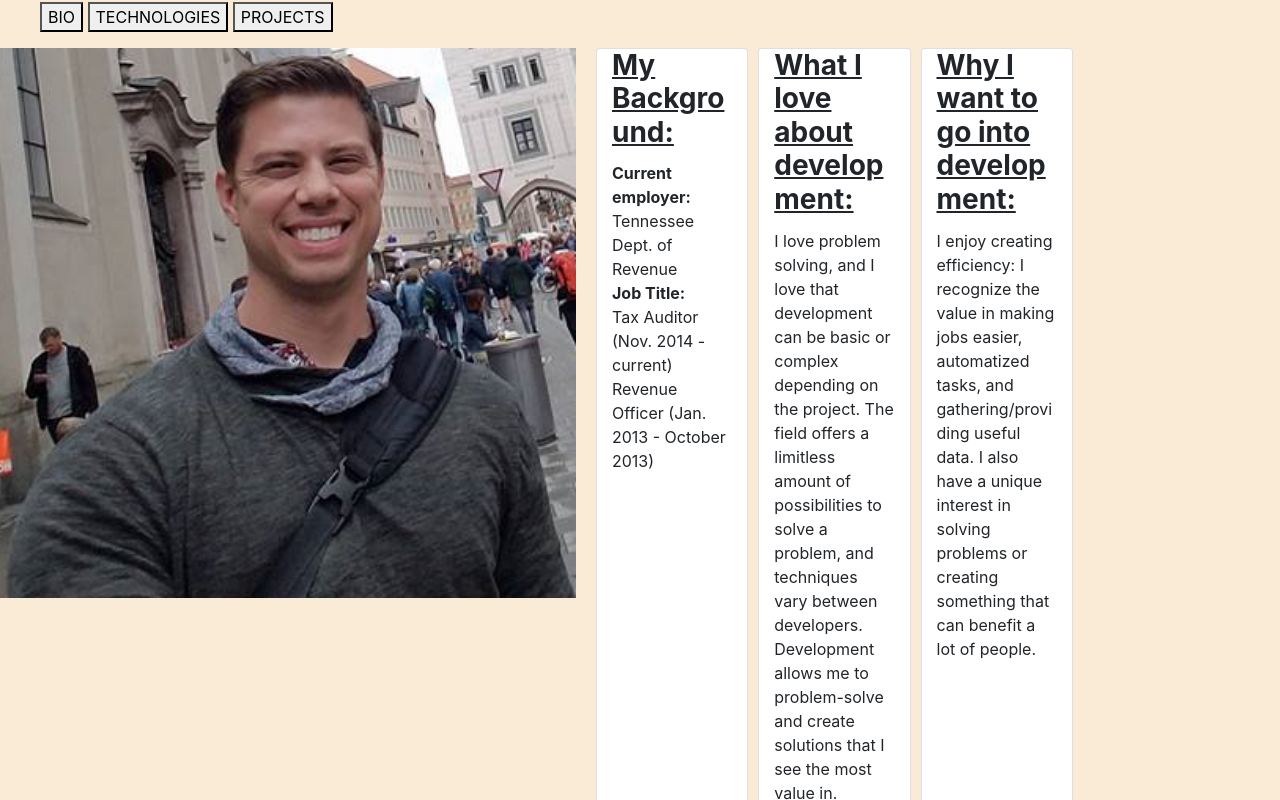
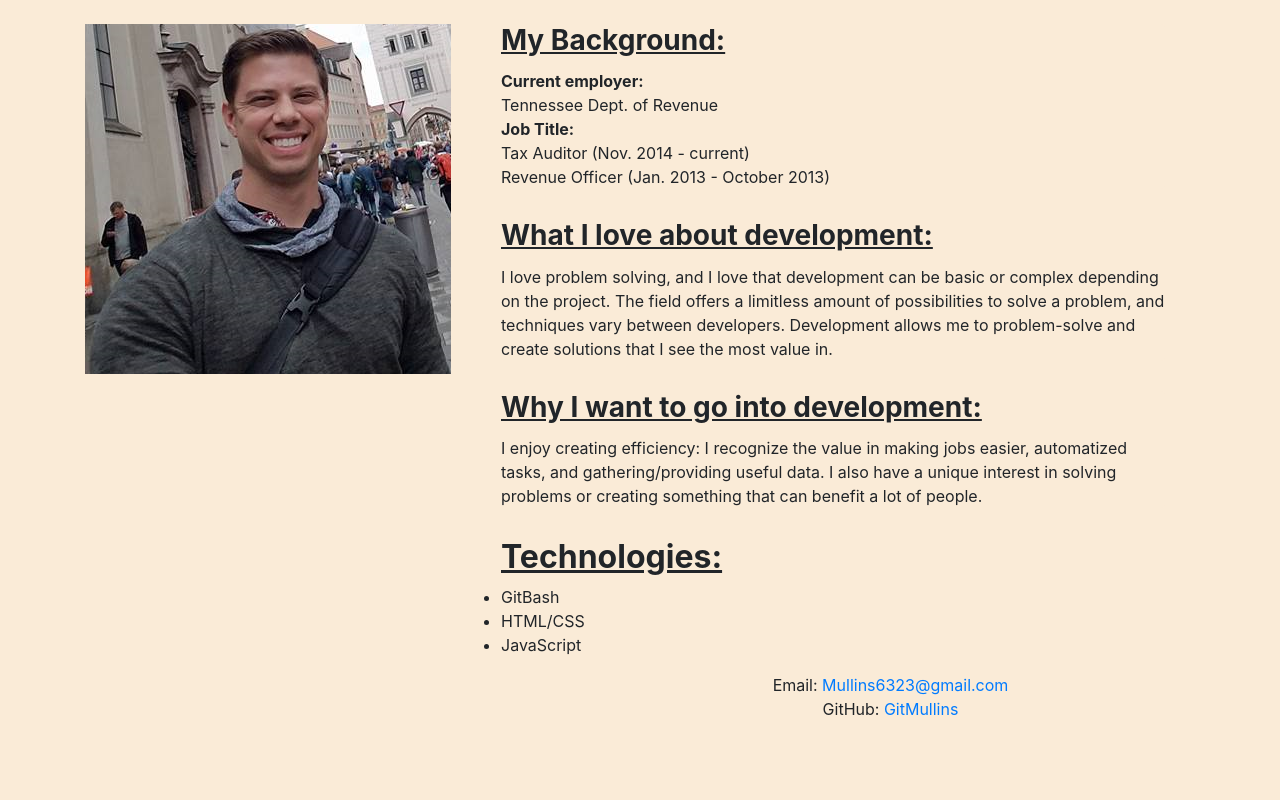
Before and after one commit to GitMullins/personal-bio-site, a website built with webpack: page src/index.html in a window 1280 px wide. Shown: the part 64-864 px from the top of the page. Built offline with nearby package versions, Linux system fonts and the light colour scheme; some packages are replaced by stand-ins of ours; no server answers; files whose address does not match are found by name.

Commit message:
improved page layout and added projects gitUrls

```diff
--- a/db/projects.json
+++ b/db/projects.json
@@ -14,8 +14,8 @@
       "description": "This app is a game simulator for a pet's health. The health updates via javascript and displays per button click.",
       "technologiesUsed": "HTML, CSS, JavaScript, Version Control with Github, Task Runner via Webpack, Deployment with Firebase",
       "available": true,
-      "url": "222",
-      "githubUrl1": "https://github.com/GitMullins/Tamagotchi"
+      "url": "https://tamagotchi-5166e.web.app/",
+      "githubUrl": "https://github.com/GitMullins/Tamagotchi"
     },
     {
     "title": "Temperature Converter",
@@ -23,7 +23,7 @@
     "description": "This app converts a temperature (using math equations in javascript) from fahrenheit to celsius or from celsius to fahrenheit. The display color of the converted temperature also changes to show the use of altering elements based on output value. If the temperature is greater than 90F/32C the color of the converted temperature will be red. If the temperature is less than 32F/0C the color of the converted temperature will be blue. All other temperatures will be green.",
     "technologiesUsed": "HTML, CSS, JavaScript, Version Control with Github, Task Runner via Webpack, Deployment with Firebase",
     "available": true,
-    "url": "111",
-    "githubUrl1": "https://github.com/GitMullins/temperature-converter"
+    "url": "https://temperature-converter-7a3a5.web.app/",
+    "githubUrl": "https://github.com/GitMullins/temperature-converter"
   }]
 }
--- a/src/index.html
+++ b/src/index.html
@@ -13,30 +13,27 @@
   <nav>
     <h1 id="davidMullins">DAVID MULLINS</h1>
     <ul id="navLinks">
-      <button type="button" class="liNavLink" id='navToBio'>BIO</button>
+      <!-- <button type="button" class="liNavLink" id='navToBio'>BIO</button>
       <button type="button" class="liNavLink" id="navToTechnologies">TECHNOLOGIES</button>
-      <button type='button' class="liNavLink" id="navToProjects">PROJECTS</button>
+      <button type='button' class="liNavLink" id="navToProjects">PROJECTS</button> -->
     </ul>
   </nav>
   <!-- End Navigation -->
 
   <!-- Primary View -->
-  <img src="./img/Me.png" id="imgMe" style="width: 36rem;" alt="picture of me"></img>
+    <div class="container">
+      <img src="./img/Me.png" id="imgMe" alt="picture of me"></img>
 
-  <div class="container">
+      <div id="bioFill"></div>
 
-  <div id="bioFill" class="row"></div>
+      <div id='techFill'></div>
 
-  <div id='techFill'></div>
-
-  <div id="projectsFill"></div>
-
-</div>
+      <div id="projectsFill"></div>
+    </div>
 
   <!-- End Primary View -->
 
   <footer class="page-footer">
-
         Email: <a href="mailto:Mullins6323@gmail.com" target="_blank">Mullins6323@gmail.com</a><br>
         GitHub: <a href="https://github.com/GitMullins">GitMullins</a>
   </footer>
--- a/src/javascripts/main.js
+++ b/src/javascripts/main.js
@@ -11,33 +11,33 @@ const projectsClick = (projects) => {
   let domString = '';
   projects.forEach((project) => {
     if (project.available === true) {
-      domString += '<div id="projectsPage"><h4>';
-      domString += `<p>Title: ${project.title}</p>`;
+      domString += '<div id="projectsPage" class="card">';
+      domString += `<h3 class="card-title">Title: ${project.title}</h3>`;
       domString += `<img src="${project.screenshot}">`;
       domString += `<p>Description: ${project.description}</p>`;
       domString += `<p>Technologies Used: ${project.technologiesUsed}</p>`;
       domString += `<p>Project URL: <a href="${project.url}">Here</a></p>`;
       domString += `<p>GitHubURL: <a href="${project.githubUrl}">Here</a></p>`;
-      domString += '</h4></div>';
+      domString += '</div>';
     }
   });
   printToDom('projectsFill', domString);
 };
 
 const bioClick = () => {
-  const message = `<div id='bioPage' class='card col-3' style='width: 36rem;'>
+  const message = `<div id='bioPage' class='card'>
     <h3 class='card-title'><u><b>My Background:</b></u></h3>
     <b>Current employer:</b> Tennessee Dept. of Revenue<br>
     <b>Job Title:</b> Tax Auditor (Nov. 2014 - current)<br>
     Revenue Officer (Jan. 2013 - October 2013)<br>
     </div>
-    <div id='bioPage' class='card col-3' style='width: 36rem;'>
+    <div id='bioPage' class='card'>
     <h3 class='card-title'><u><b>What I love about development:</b></u></h3>
     <p class='card-text'>I love problem solving, and I love that development can be basic or complex depending on the project.
     The field offers a limitless amount of possibilities to solve a problem, and techniques vary between developers.
     Development allows me to problem-solve and create solutions that I see the most value in.</p>
     </div>
-    <div id='bioPage' class='card col-3' style='width: 36rem;'>
+    <div id='bioPage' class='card''>
     <h3 class='card-title'><u><b>Why I want to go into development:</b></u></h3>
     <p class='card-text'>I enjoy creating efficiency: I recognize the value in making jobs easier, automatized tasks, and gathering/providing useful data.
     I also have a unique interest in solving problems or creating something that can benefit a lot of people.</p>
@@ -56,20 +56,12 @@ const techClick = () => {
   printToDom('techFill', message);
 };
 
-
-const navBtns = () => {
-  document.getElementById('navToBio').addEventListener('click', bioClick);
-  document.getElementById('navToTechnologies').addEventListener('click', techClick);
-  document.getElementById('navToProjects').addEventListener('click', projectsClick);
-};
-
 const init = () => {
   bioClick();
   techClick();
   projectsData.getAllProjects()
     .then(projects => projectsClick(projects))
     .catch(err => console.error('no projects', err));
-  navBtns();
 };
 
 init();
--- a/src/styles/main.scss
+++ b/src/styles/main.scss
@@ -6,15 +6,26 @@
 }
 
 body{
-    background-color: antiquewhite;
+  background-color: antiquewhite;
 }
 
 #imgMe{
   float: left;
-  margin-right: 10px;
+  margin-bottom: 250%;
+  margin-right: 50px;
+}
+
+.container{
+  flex-direction: column;
 }
 
 .card{
-  margin-left: 10px;
-    max-width: 33%;
+  background-color: antiquewhite;
+  border: none;
+  margin: 30px;
+  max-width: 60%;
 }
+
+.page-footer{
+  text-align: center;
+}
```
Also changed, not shown: 1 other file.
